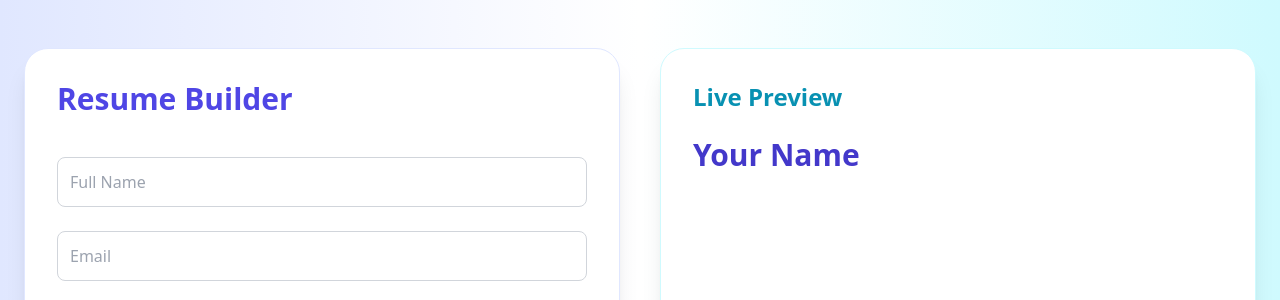
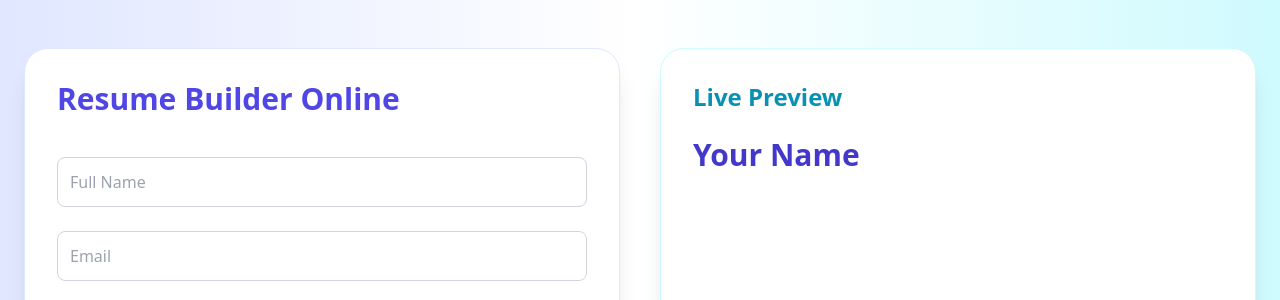
Before and after one commit to VinayShankar9088/Resume-Generator, a Flask app: page / in a window 1280 px wide. Shown: the top 300 px of the page. Run offline with Flask 3, Linux system fonts and the light colour scheme; some libraries are stand-ins or nearby versions.

Commit message:
Update header text to 'Resume Builder Online'

```diff
--- a/templates/index.html
+++ b/templates/index.html
@@ -16,7 +16,7 @@
     <form id="resume-form" action="{{ url_for('generate') }}" method="post" enctype="multipart/form-data"
       class="bg-white p-8 rounded-3xl shadow-xl space-y-6 border border-indigo-100">
 
-      <h1 class="text-3xl font-extrabold text-indigo-600 mb-4">Resume Builder</h1>
+      <h1 class="text-3xl font-extrabold text-indigo-600 mb-4">Resume Builder Online</h1>
 
       <input id="name" class="w-full border border-gray-300 rounded-lg p-3" name="name" placeholder="Full Name" required>
       <input id="email" class="w-full border border-gray-300 rounded-lg p-3" name="email" placeholder="Email">
```
